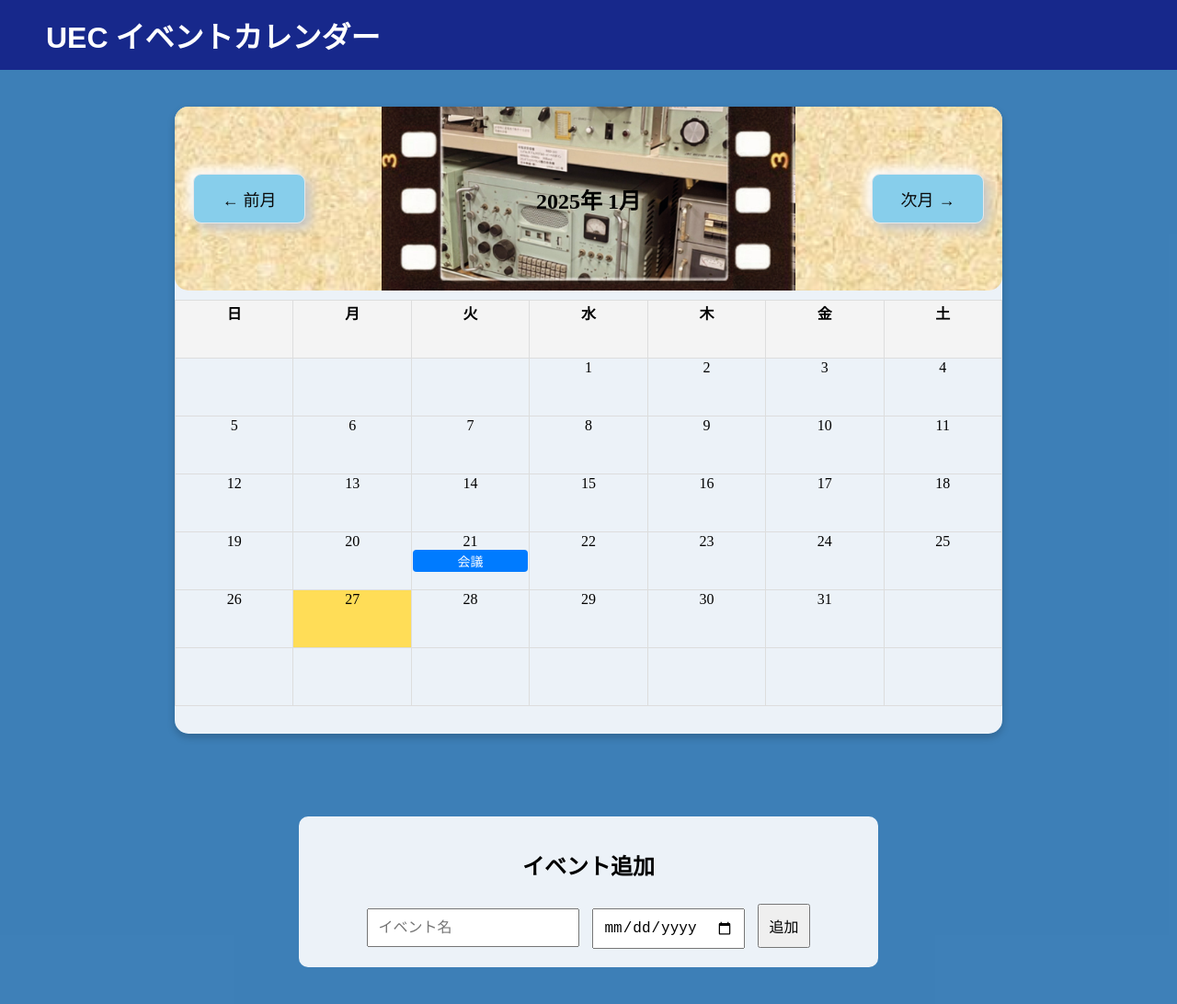
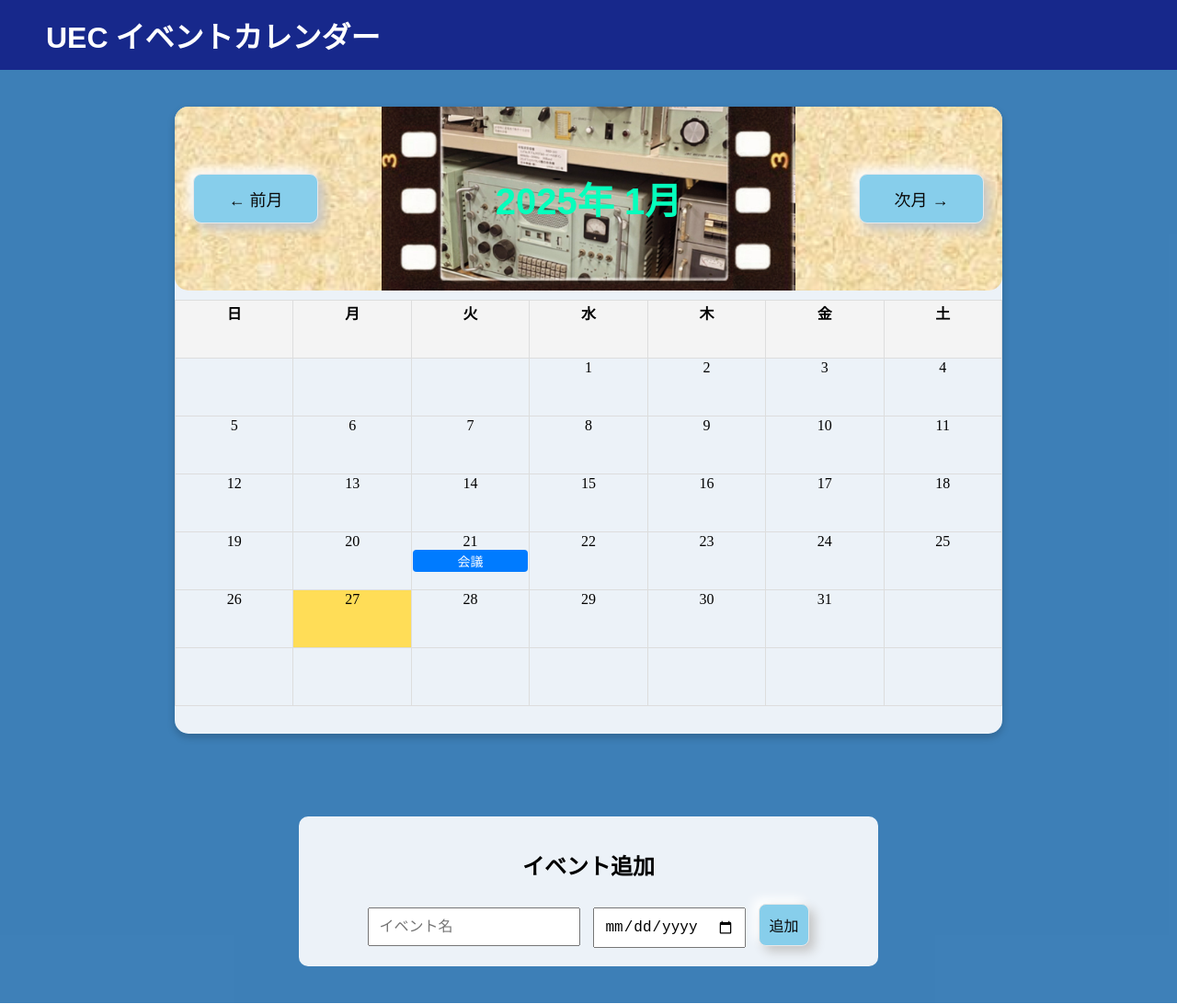
Before and after one commit to Togo-Iwasaki/media-theory, a website: page uec_museum/public/index.html in a window 1280 px wide. Shown: the whole page at 92% size. Drawn offline with Linux system fonts and the light colour scheme.

Commit message:
UEC カレンダー完成　残り静的予定追加

```diff
--- a/uec_museum/public/calendar.js
+++ b/uec_museum/public/calendar.js
@@ -32,6 +32,15 @@ document.addEventListener('DOMContentLoaded', () => {
         header.style.backgroundRepeat = "no-repeat, no-repeat";
     }
 
+    function handleLinkClick(event) {
+        // クリックされた要素がボタンであれば遷移を防止
+        if (event.target.tagName === 'BUTTON') {
+            event.preventDefault(); // ページ遷移を防ぐ
+            return false; // 遷移しない
+        }
+        return true; // ボタン以外の部分がクリックされたら遷移する
+    }
+
     // 静的な予定を定義 (例)
     const staticEvents = [
         { title: "会議", date: "2025-01-21" },
@@ -56,7 +65,9 @@ document.addEventListener('DOMContentLoaded', () => {
         let calendarHTML = `
             <div class="calendar-header">
                 <button id="prev">← 前月</button>
-                <h2>${year}年 ${month + 1}月</h2>
+                    <a href="https://www.museum.uec.ac.jp/" target="_blank">
+                        <h2>${year}年 ${month + 1}月</h2>
+                    </a>
                 <button id="next">次月 →</button>
             </div>
             <table>
@@ -106,7 +117,10 @@ document.addEventListener('DOMContentLoaded', () => {
         `;
         calendarElement.innerHTML = calendarHTML;
 
+
+
         document.getElementById('prev').addEventListener('click', () => {
+            event.stopPropagation();
             currentMonth--;
             if (currentMonth < 0) {
                 currentMonth = 11;
@@ -116,6 +130,7 @@ document.addEventListener('DOMContentLoaded', () => {
         });
 
         document.getElementById('next').addEventListener('click', () => {
+            event.stopPropagation(); // 親のリンクへの伝播を防ぐ
             currentMonth++;
             if (currentMonth > 11) {
                 currentMonth = 0;
--- a/uec_museum/public/index.html
+++ b/uec_museum/public/index.html
@@ -8,7 +8,7 @@
 </head>
 <body>
     <div class="header">
-        <h1><span class="blue-text">UEC</span> イベントカレンダー</h1>
+        <h1><span class="uec-text">UEC</span> イベントカレンダー</h1>
     </div>
 
     <div class="main">
@@ -18,7 +18,7 @@
             <h2>イベント追加</h2>
             <input type="text" id="event-title" placeholder="イベント名" required>
             <input type="date" id="event-date" required>
-            <button id="add-event">追加</button>
+            <button id="add-event" class="event-button">追加</button>
         </div>
     </div>
 
--- a/uec_museum/public/styles.css
+++ b/uec_museum/public/styles.css
@@ -53,6 +53,7 @@ body {
         border: 1px solid #e8e8e8;
         transition: all 0.5s;
         box-shadow: 6px 6px 12px #c5c5c5, -6px -6px 12px #ffffff;
+        width: 170px;
       }
 
     button:hover {
@@ -60,9 +61,25 @@ body {
       color: #2a5c84;
       box-shadow: inset 4px 4px 12px #c5c5c5, inset -4px -4px 12px #ffffff;
     }
+    a {
+        display: flex;
+        justify-content: center;
+        text-decoration: none; /* デフォルトのリンクの下線を消す */
+        width: 100%; /* aタグが全体を囲むように */
+        height: 100%;
+    }
+    h2 {
+        display: flex;
+        align-items: center;
+        font-family: Arial, Helvetica, sans-serif;
+        font-weight: bold;
+        font-size: 40px;
+        color: #05ffbc;
+    }
 }
-.blue-text {
+.uec-text {
     font-family: Arial, Helvetica, sans-serif;
+    color: white;
 }
 table {
     border-collapse: collapse;
@@ -99,6 +116,23 @@ td:hover {
     overflow-y: auto; /* イベントが多い場合にスクロール表示 */
     padding: 2px;
 }
+.event-button {
+    color: #090909;
+    padding: 0.7em 1.7em;
+    font-size: 18px;
+    border-radius: 0.5em;
+    background: #87ceeb;
+    cursor: pointer;
+    border: 1px solid #e8e8e8;
+    transition: all 0.5s;
+    box-shadow: 6px 6px 12px #c5c5c5, -6px -6px 12px #ffffff;
+}
+
+.event-button:hover {
+    background: white;
+    color: #2a5c84;
+    box-shadow: inset 4px 4px 12px #c5c5c5, inset -4px -4px 12px #ffffff;
+}
 
 #event-form {
     margin: 20px auto;
```
